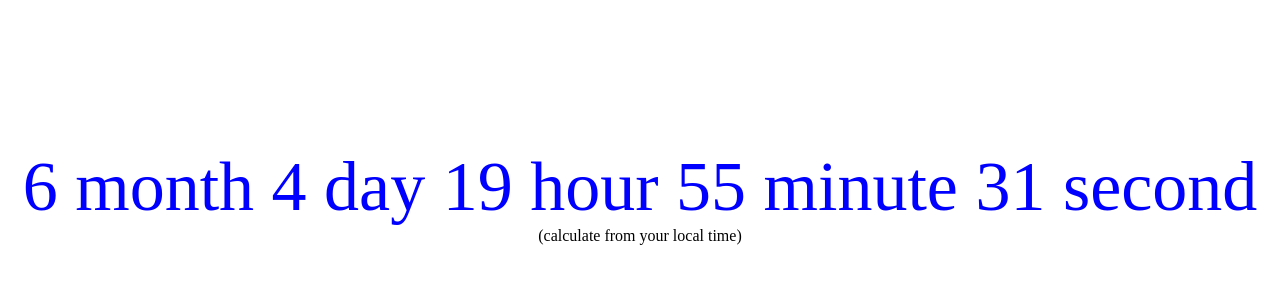
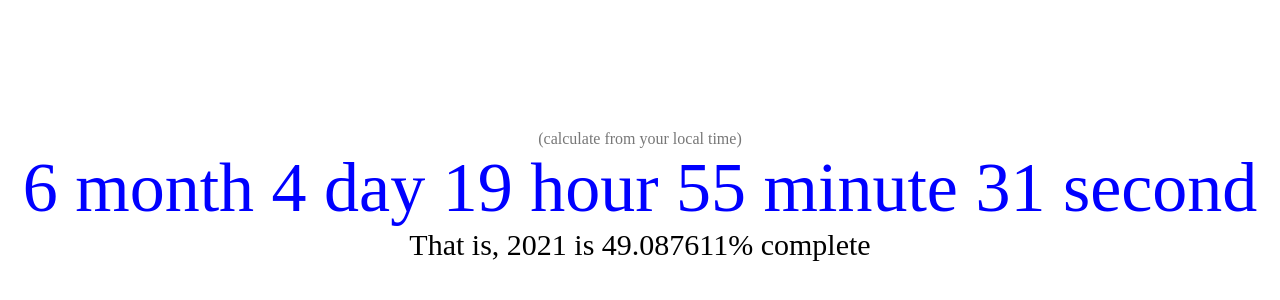
Before and after one commit to casperx/countdown-nextyear, a plain HTML site: page index.html in a window 1280 px wide. Shown: the part 204-504 px from the top of the page. Drawn offline with Linux system fonts and the light colour scheme.

Commit message:
add percent complete of year

```diff
--- a/app.css
+++ b/app.css
@@ -15,6 +15,12 @@ html, body {
     font-size: 70px;
     color: blue;
 }
+#percent {
+    font-size: 30px;
+}
+#read {
+    color: #777;
+}
 @media (prefers-color-scheme: dark) {
     body {
         background-color: black;
--- a/app.js
+++ b/app.js
@@ -1,16 +1,23 @@
 const result = document.querySelector('#result');
+const percent = document.querySelector('#percent');
 const now = new Date();
-const offset = now.getTimezoneOffset() * 60000;
-let next = new Date(now.getFullYear() + 1, 0, 1, 0, 0, 0);
-const update = () => {
+const offset = now.getTimezoneOffset() * 6e4;
+const curYear = now.getFullYear();
+const next = new Date(curYear + 1, 0, 1, 0, 0, 0);
+const prev = new Date(curYear, 0, 1, 0, 0, 0);
+const yearDuration = next - prev;
+const update = (dt) => {
     const now = new Date();
-    const datetime = new Date(next - now + offset);
+    const duration = next - now + offset;
+    const progress = (1 - duration / yearDuration) * 100;
+    const datetime = new Date(duration);
     result.textContent =
         datetime.getMonth() + ' month ' +
         (datetime.getDate() - 1) + ' day ' +
         datetime.getHours() + ' hour ' +
         datetime.getMinutes() + ' minute ' +
         datetime.getSeconds() + ' second';
-    setTimeout(update, 500);
+    percent.textContent = 'That is, ' + curYear + ' is ' + progress.toFixed(6) + '% complete';
+    requestAnimationFrame(update);
 };
 update();
--- a/index.html
+++ b/index.html
@@ -7,8 +7,9 @@
     </head>
     <body>
         <div class="container">
+            <div id="read">(calculate from your local time)</div>
             <div id="result"></div>
-            <div>(calculate from your local time)</div>
+            <div id="percent"></div>
         </div>
         <script src="app.js"></script>
     </body>
```
